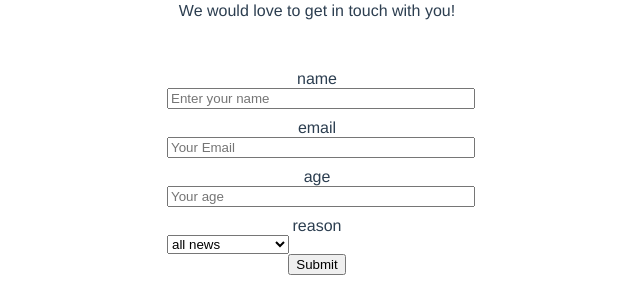
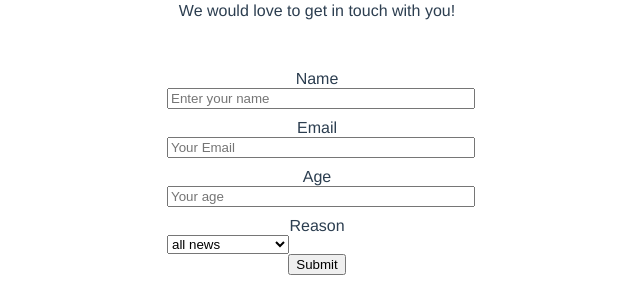
Before and after one commit to ToxiKejtor/chillstep, a Vue app: page / in a window 1280 px wide. Shown: the part 330-614 px from the top of the page, without its empty margins (323-963 px from the left). Built offline with nearby package versions, Linux system fonts and the light colour scheme.

Commit message:
Update FormSelect to follow FormInput

```diff
--- a/src/components/ContactForm.vue
+++ b/src/components/ContactForm.vue
@@ -29,32 +29,32 @@
           <FormInput
             v-model.trim="form.name"
             name="name"
-            label="name"
+            label="Name"
             :placeholder="placeholders.name"
             type="text"
-            :required="true"
+            required="true"
           />
 
           <FormInput
             v-model.trim="form.email"
             name="email"
-            label="email"
+            label="Email"
             :placeholder="placeholders.email"
             type="email"
-            :required="true"
+            required="true"
           />
           <FormInput
             v-model.trim="form.age"
             name="age"
-            label="age"
+            label="Age"
             :placeholder="placeholders.age"
             type="number"
-            :required="true"
+            required="true"
           />
           <FormSelect
-            id="c-contact-form-select--age"
             v-model="form.reason"
             name="reason"
+            label="Reason"
             :placeholder="placeholders.reason"
             :options="reasonOptions"
           />
--- a/src/components/FormInput.vue
+++ b/src/components/FormInput.vue
@@ -13,6 +13,7 @@
 </template>
 
 <script>
+import getRandomId from "../utils/getRandomId";
 export default {
   inheritAttrs: false,
   props: {
@@ -31,15 +32,12 @@ export default {
   },
   data() {
     return {
-      id: this.getRandomId(1, Math.pow(10, 8))
+      id: getRandomId(1, Math.pow(10, 8))
     };
   },
   methods: {
     updateValue(event) {
       this.$emit("input", event.target.value);
-    },
-    getRandomId(min, max) {
-      return Math.floor(Math.random() * (max - min + 1)) + min;
     }
   }
 };
--- a/src/components/FormSelect.vue
+++ b/src/components/FormSelect.vue
@@ -1,10 +1,10 @@
 <template>
   <div>
-    <label :for="id">{{ name }}</label>
+    <label :for="id">{{ label }}</label>
     <select
       :id="id"
+      v-bind="$attrs"
       class="c-contact-form-select"
-      :name="name"
       :value="value"
       @change="updateValue($event.target.value)"
     >
@@ -20,17 +20,11 @@
 </template>
 
 <script>
+import getRandomId from "../utils/getRandomId";
 export default {
+  inheritAttrs: false,
   props: {
     value: {
-      type: String,
-      required: true
-    },
-    name: {
-      type: String,
-      required: true
-    },
-    placeholder: {
       type: String,
       required: true
     },
@@ -38,14 +32,14 @@ export default {
       type: Array,
       required: true
     },
-    id: {
+    label: {
       type: String,
-      required: true
+      default: ""
     }
   },
   data() {
     return {
-      input: ""
+      id: getRandomId(1, Math.pow(10, 8))
     };
   },
   methods: {
--- /dev/null
+++ b/src/utils/getRandomId.js
@@ -0,0 +1,3 @@
+export default function(min, max) {
+  return Math.floor(Math.random() * (max - min + 1)) + min;
+}
```
